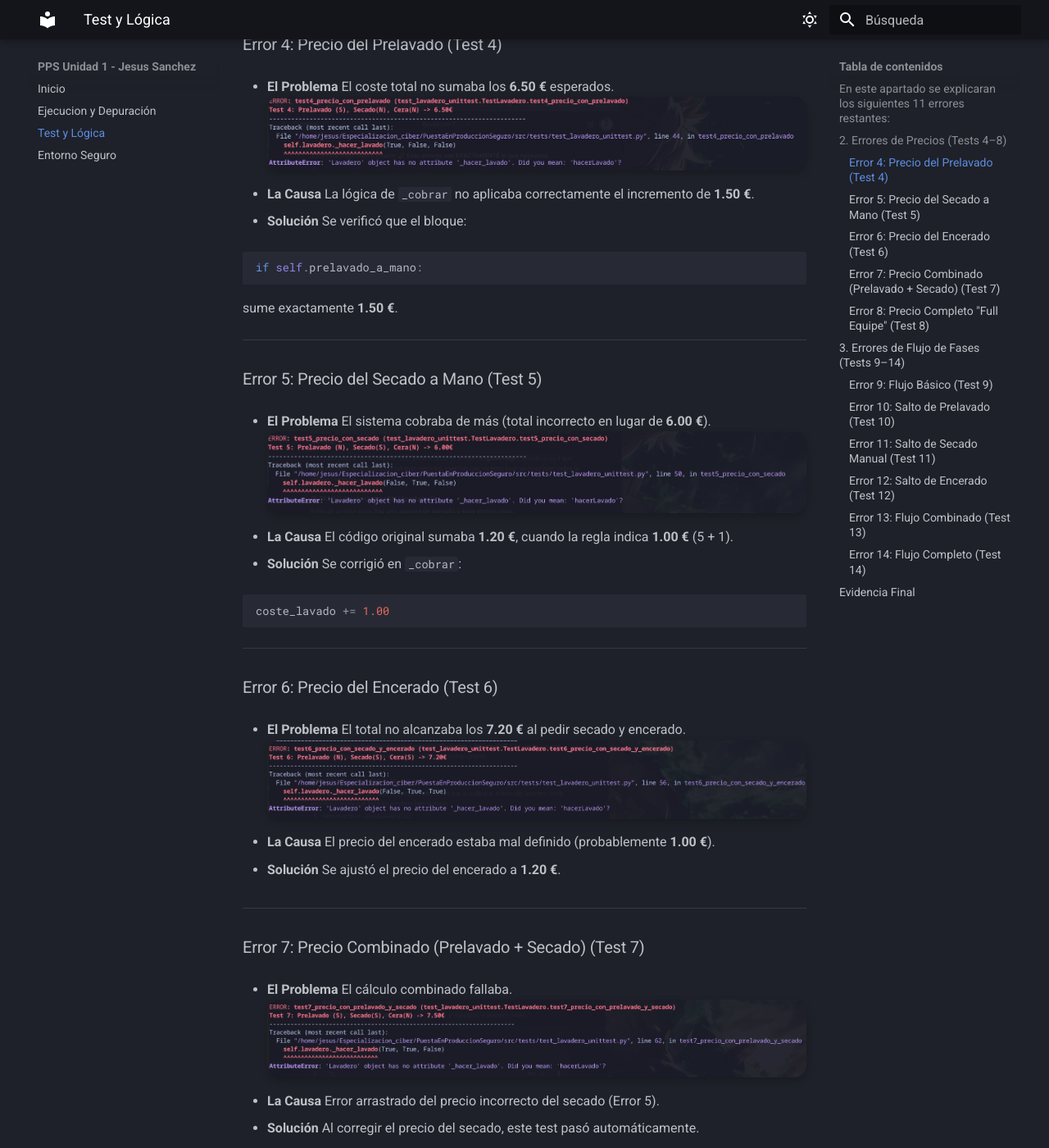
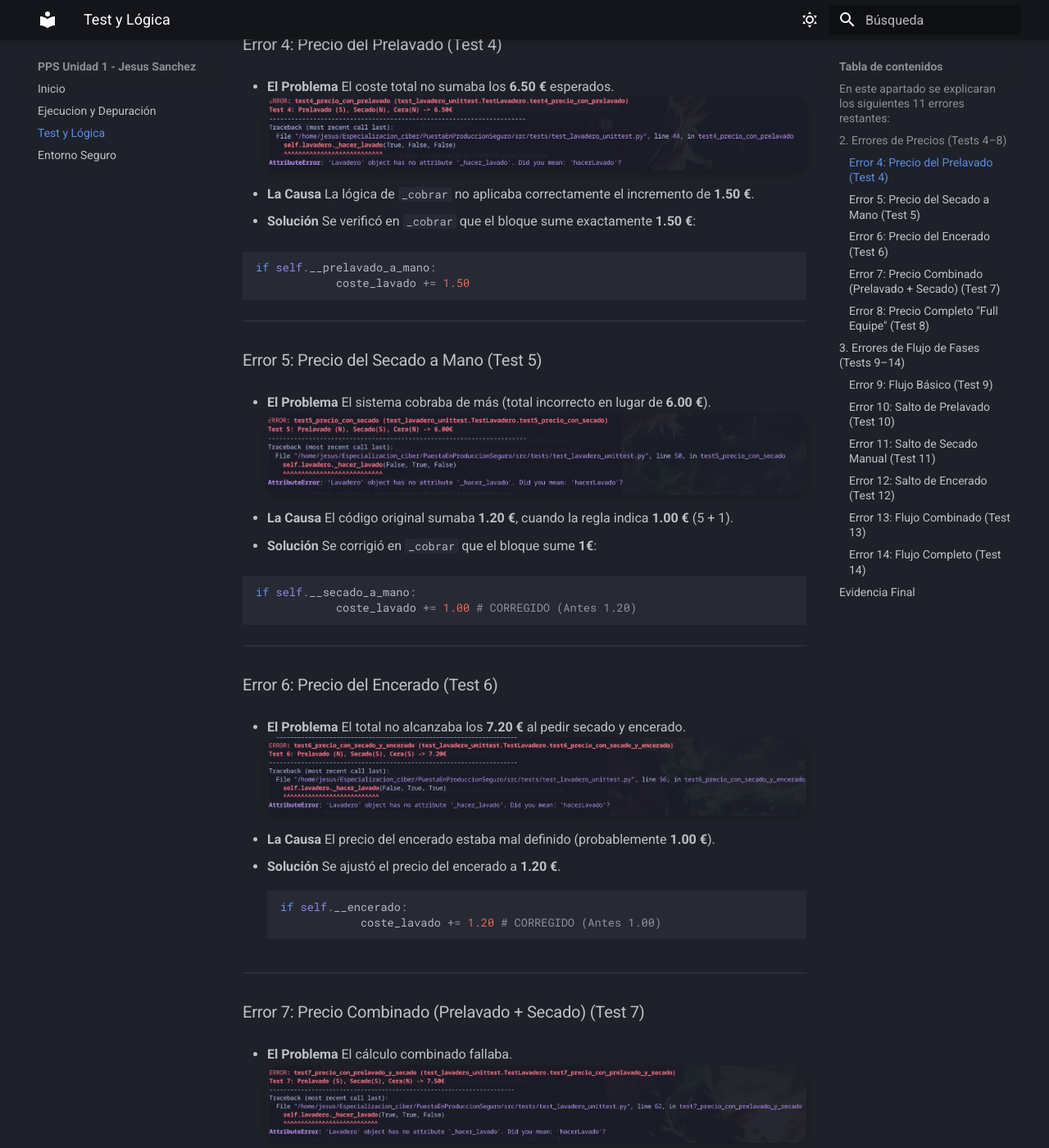
Before and after one commit to Marruch0/Unidad1-TareaRA1-JesusSanchez, an MkDocs documentation site: the page built from docs/tests.md, in a window 1280 px wide and 1400 px high, scrolled down 302 px. Shown: the whole window at 82% size. Built offline with MkDocs 1.6.1 and Material for MkDocs 9.7.7, drawn with Linux system fonts in a browser that asks for light colours; some of the changed text lies outside the part shown.

Commit message:
Documentacion

````diff
--- a/docs/tests.md
+++ b/docs/tests.md
@@ -14,13 +14,12 @@ En este apartado se explicaran los siguientes 11 errores restantes:
   La lógica de `_cobrar` no aplicaba correctamente el incremento de **1.50 €**.
 
 * **Solución**
-  Se verificó que el bloque:
+  Se verificó en `_cobrar` que el bloque sume exactamente **1.50 €**:
 
   ```python
-  if self.prelavado_a_mano:
+  if self.__prelavado_a_mano:
+              coste_lavado += 1.50
   ```
-
-  sume exactamente **1.50 €**.
 
 ---
 
@@ -34,10 +33,11 @@ En este apartado se explicaran los siguientes 11 errores restantes:
   El código original sumaba **1.20 €**, cuando la regla indica **1.00 €** (5 + 1).
 
 * **Solución**
-  Se corrigió en `_cobrar`:
+  Se corrigió en `_cobrar` que el bloque sume **1€**:
 
   ```python
-  coste_lavado += 1.00
+  if self.__secado_a_mano:
+              coste_lavado += 1.00 # CORREGIDO (Antes 1.20)
   ```
 
 ---
@@ -53,6 +53,10 @@ En este apartado se explicaran los siguientes 11 errores restantes:
 
 * **Solución**
   Se ajustó el precio del encerado a **1.20 €**.
+  ```python
+  if self.__encerado:
+              coste_lavado += 1.20 # CORREGIDO (Antes 1.00)
+  ```
 
 ---
 
@@ -188,7 +192,8 @@ Todos los **14 tests unitarios pasan correctamente** tras aplicar las correccion
 
 
 **Resultado Final (Tests OK):**
-Tras aplicar estas correcciones lógicas en `src/lavadero.py`, volví a lanzar los tests.
+Tras aplicar estas correcciones lógicas en `src/lavadero.py`, volví a lanzar los tests:
 
 ![Tests en Verde](tests_verdes.png)
+
 *Todos los requisitos funcionales se cumplen ahora.*
````
